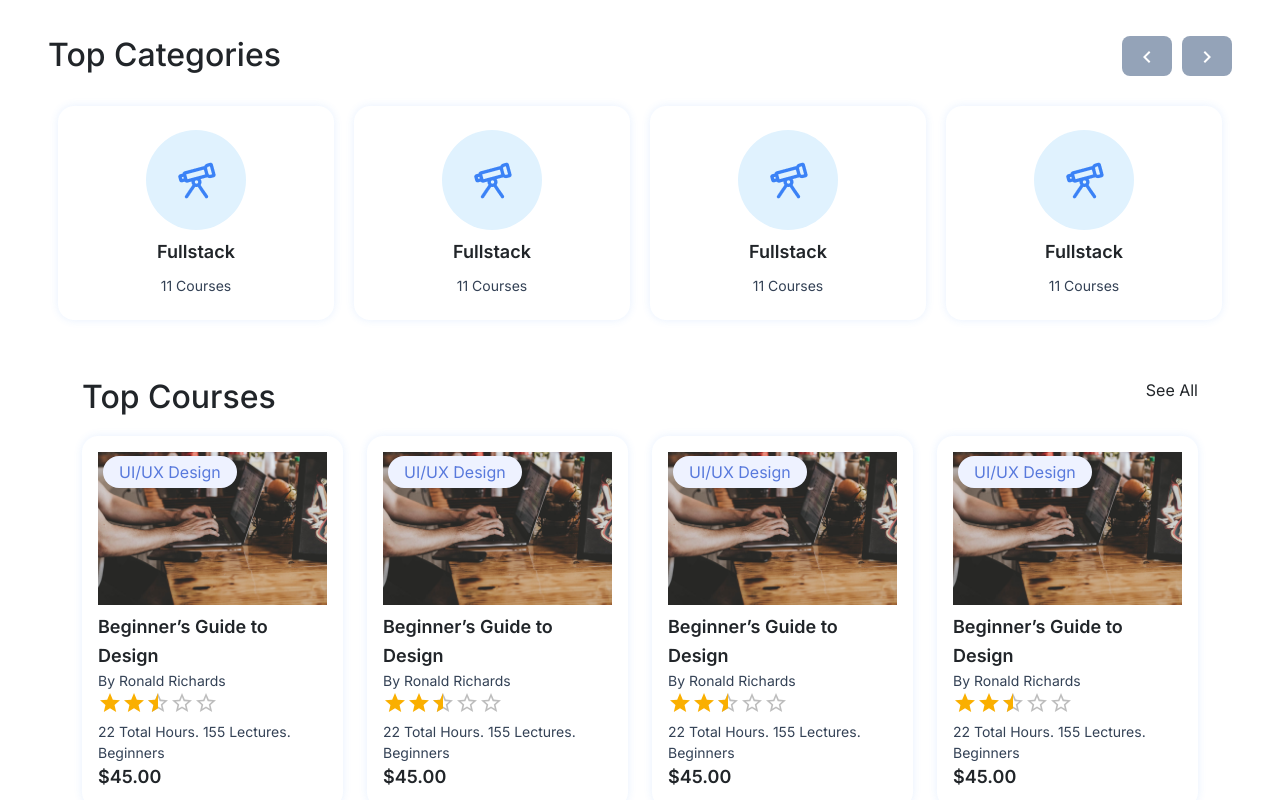
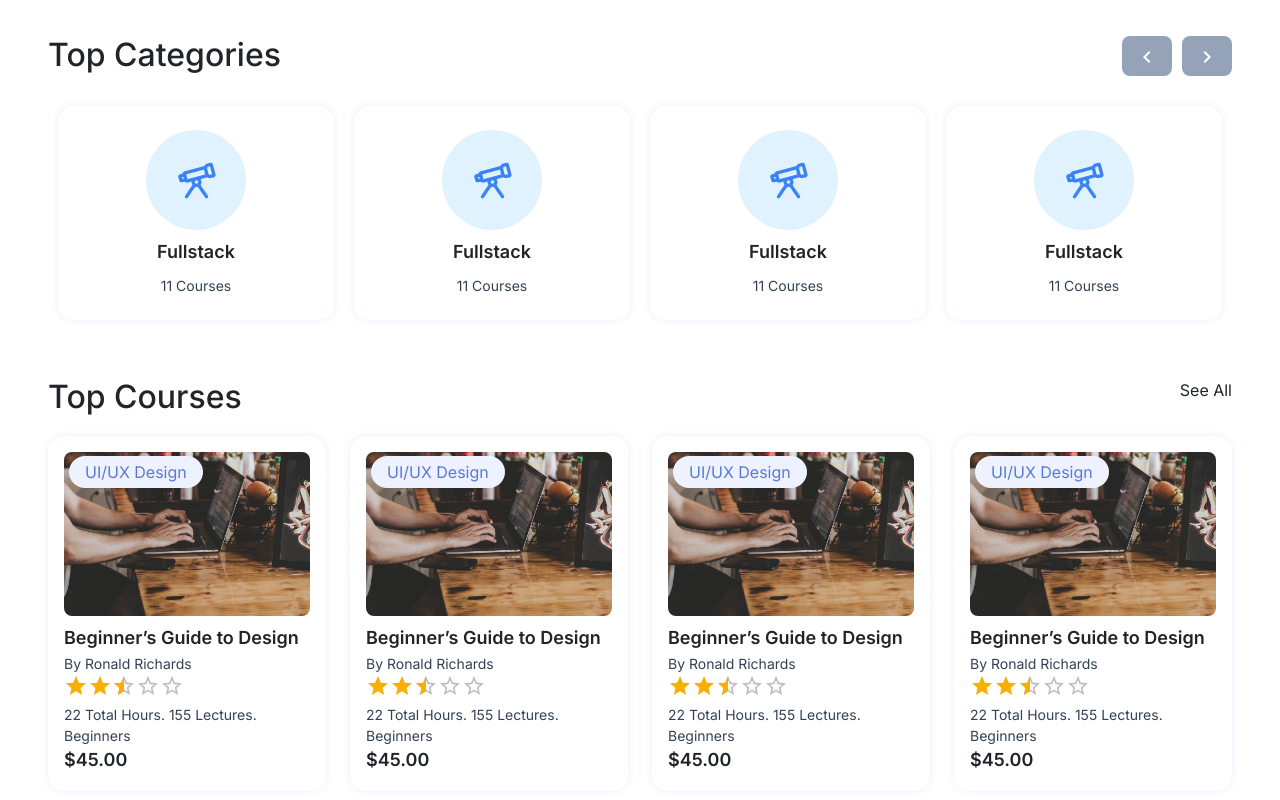
Before and after one commit to mohamadhesham00/byway-ui, a React (Vite) app: page / in a window 1280 px wide. Shown: the top 800 px of the page. Built offline with nearby package versions, Linux system fonts and the light colour scheme.

Commit message:
Fix: the layout of course section

```diff
--- a/src/components/Course/CourseCard.jsx
+++ b/src/components/Course/CourseCard.jsx
@@ -18,7 +18,7 @@ export const CourseCard = () => {
           <img
             src={course}
             alt="Course"
-            style={{ width: "100%", height: "auto" }}
+            style={{ width: "100%", height: "auto", borderRadius: "0.5rem" }}
           />
           <span
             style={{
--- a/src/components/Course/CourseSection.jsx
+++ b/src/components/Course/CourseSection.jsx
@@ -2,7 +2,7 @@ import { CourseCard } from "./CourseCard";
 export const CourseSection = ({ Title }) => {
   return (
     <>
-      <div className="container mt-5">
+      <div className="mt-5">
         <div
           style={{
             display: "flex",
```
